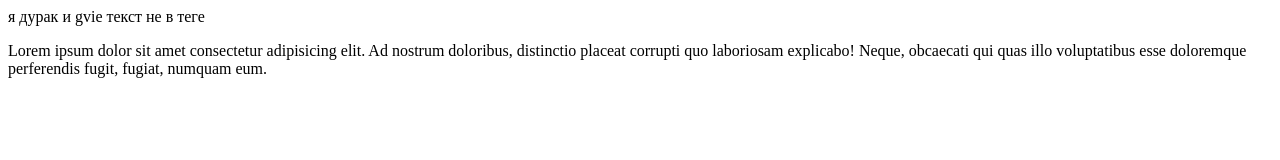
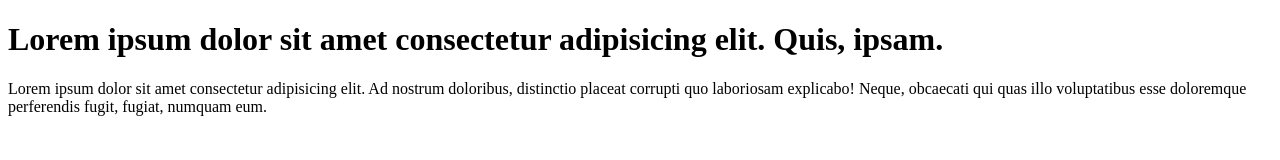
Before and after one commit to Mihailfusion/testproject, a plain HTML site: page index.html in a window 1280 px wide. Drawn offline with Linux system fonts and the light colour scheme.

Commit message:
lamercom1

```diff
--- a/index.html
+++ b/index.html
@@ -7,7 +7,7 @@
     <title>Document</title>
 </head>
 <body>
-    я дурак и gvie текст не в теге
+    <h1>Lorem ipsum dolor sit amet consectetur adipisicing elit. Quis, ipsam.</h1>
     <p>Lorem ipsum dolor sit amet consectetur adipisicing elit. Ad nostrum doloribus, distinctio placeat corrupti quo laboriosam explicabo! Neque, obcaecati qui quas illo voluptatibus esse doloremque perferendis fugit, fugiat, numquam eum.</p>
 </body>
 </html>
```
